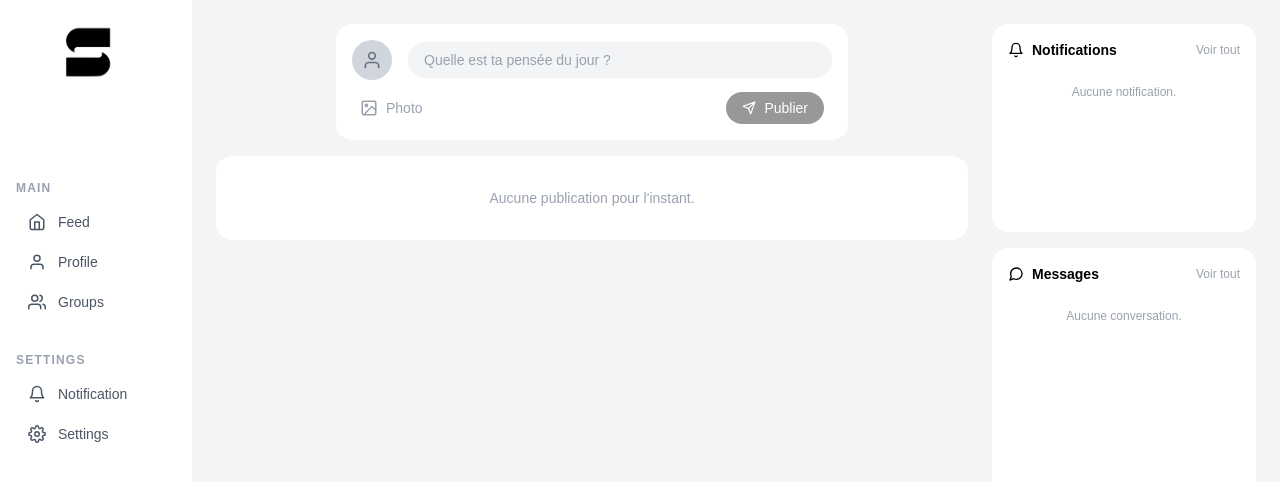
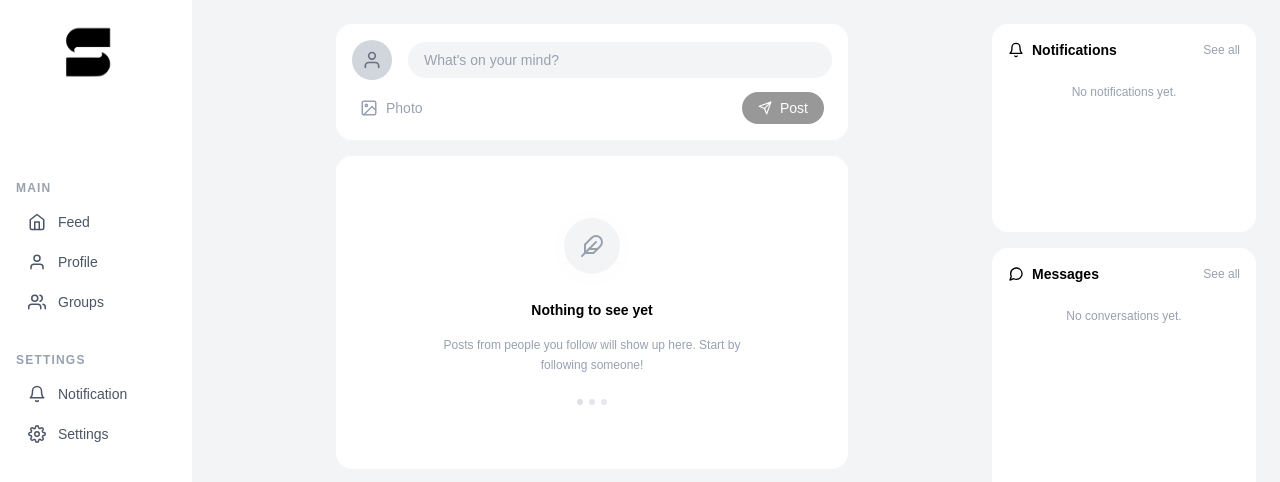
Before and after one commit to mchamakh/social-network, a Next.js app in the folder frontend/: page /feed in a window 1280 px wide. Shown: the top 482 px of the page. Built offline with nearby package versions, Linux system fonts and the light colour scheme.

Commit message:
final version before merge with back

```diff
--- a/frontend/app/feed/page.tsx
+++ b/frontend/app/feed/page.tsx
@@ -8,6 +8,7 @@ import {
   FiImage,
   FiSend,
   FiBell,
+  FiFeather,
 } from "react-icons/fi";
 import { useState } from "react";
 
@@ -91,7 +92,7 @@ export default function Feed() {
                 value={newPost}
                 onChange={(e) => setNewPost(e.target.value)}
                 onKeyDown={(e) => e.key === "Enter" && handlePost()}
-                placeholder="Quelle est ta pensée du jour ?"
+                placeholder="What's on your mind?"
                 className="flex-1 bg-gray-100 rounded-full px-4 py-2 text-sm text-black outline-none placeholder-gray-400"
               />
             </div>
@@ -106,7 +107,7 @@ export default function Feed() {
                 className="flex items-center gap-2 bg-black text-white px-4 py-1.5 rounded-full text-sm font-medium hover:bg-zinc-800 transition-colors disabled:opacity-40 disabled:cursor-not-allowed"
               >
                 <FiSend size={14} />
-                Publier
+                Post
               </button>
             </div>
           </div>
@@ -115,8 +116,23 @@ export default function Feed() {
         {/* Posts */}
         <div className="px-6 pb-8 flex flex-col gap-4">
           {posts.length === 0 ? (
-            <div className="bg-white rounded-2xl p-8 text-center text-gray-400 text-sm">
-              Aucune publication pour l'instant.
+            <div className="max-w-lg mx-auto w-full bg-white rounded-2xl py-16 px-8 flex flex-col items-center gap-4">
+              <div className="relative flex items-center justify-center">
+                <span className="absolute h-16 w-16 rounded-full bg-gray-100 animate-ping opacity-20" />
+                <span className="absolute h-12 w-12 rounded-full bg-gray-100 animate-ping opacity-30 [animation-delay:300ms]" />
+                <div className="relative h-14 w-14 rounded-full bg-gray-100 flex items-center justify-center animate-bounce">
+                  <FiFeather size={24} className="text-gray-400" />
+                </div>
+              </div>
+              <p className="text-sm font-semibold text-black mt-2">Nothing to see yet</p>
+              <p className="text-xs text-gray-400 text-center max-w-xs leading-relaxed">
+                Posts from people you follow will show up here. Start by following someone!
+              </p>
+              <div className="flex gap-1.5 mt-2">
+                <span className="h-1.5 w-1.5 rounded-full bg-gray-300 animate-pulse" />
+                <span className="h-1.5 w-1.5 rounded-full bg-gray-300 animate-pulse [animation-delay:150ms]" />
+                <span className="h-1.5 w-1.5 rounded-full bg-gray-300 animate-pulse [animation-delay:300ms]" />
+              </div>
             </div>
           ) : (
             posts.map((post) => (
@@ -185,12 +201,12 @@ export default function Feed() {
               href="/notifications"
               className="text-xs text-gray-400 hover:text-black transition-colors"
             >
-              Voir tout
+              See all
             </Link>
           </div>
           {notifications.length === 0 ? (
             <p className="text-xs text-gray-400 text-center py-3">
-              Aucune notification.
+              No notifications yet.
             </p>
           ) : (
             <ul className="flex flex-col gap-2">
@@ -224,12 +240,12 @@ export default function Feed() {
               href="/messages"
               className="text-xs text-gray-400 hover:text-black transition-colors"
             >
-              Voir tout
+              See all
             </Link>
           </div>
           {conversations.length === 0 ? (
             <p className="text-xs text-gray-400 text-center py-3">
-              Aucune conversation.
+              No conversations yet.
             </p>
           ) : (
             <ul className="flex flex-col gap-1">
```
